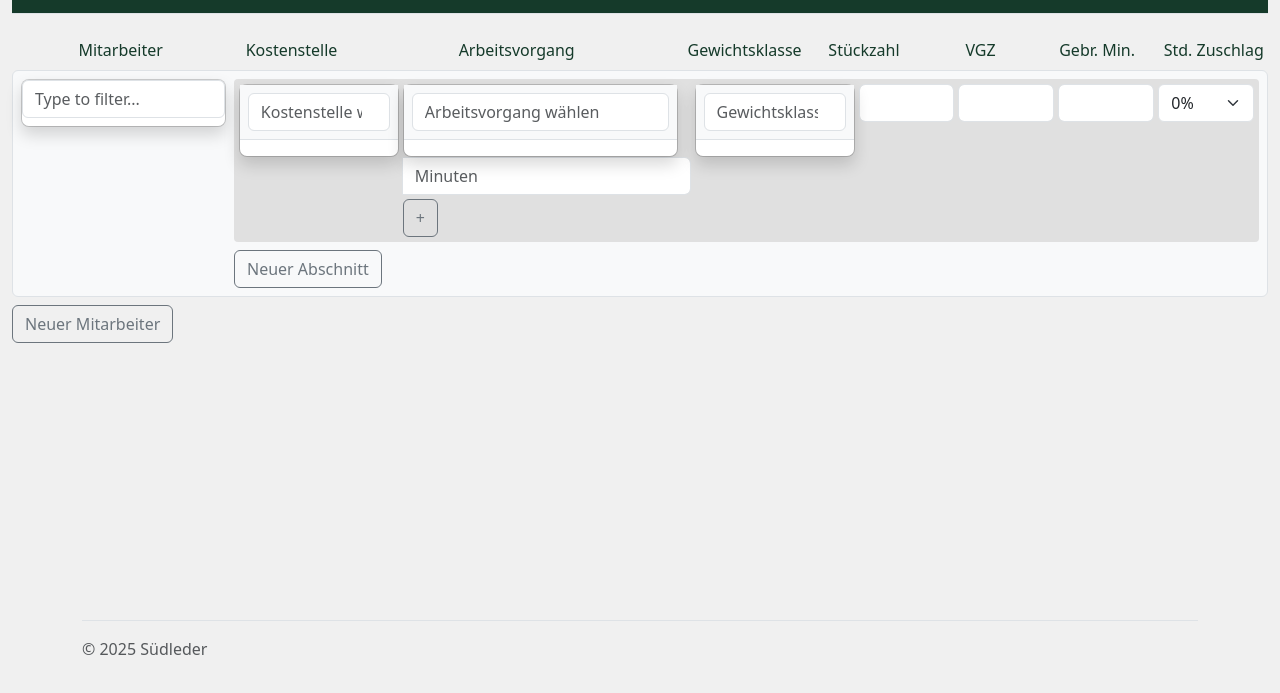
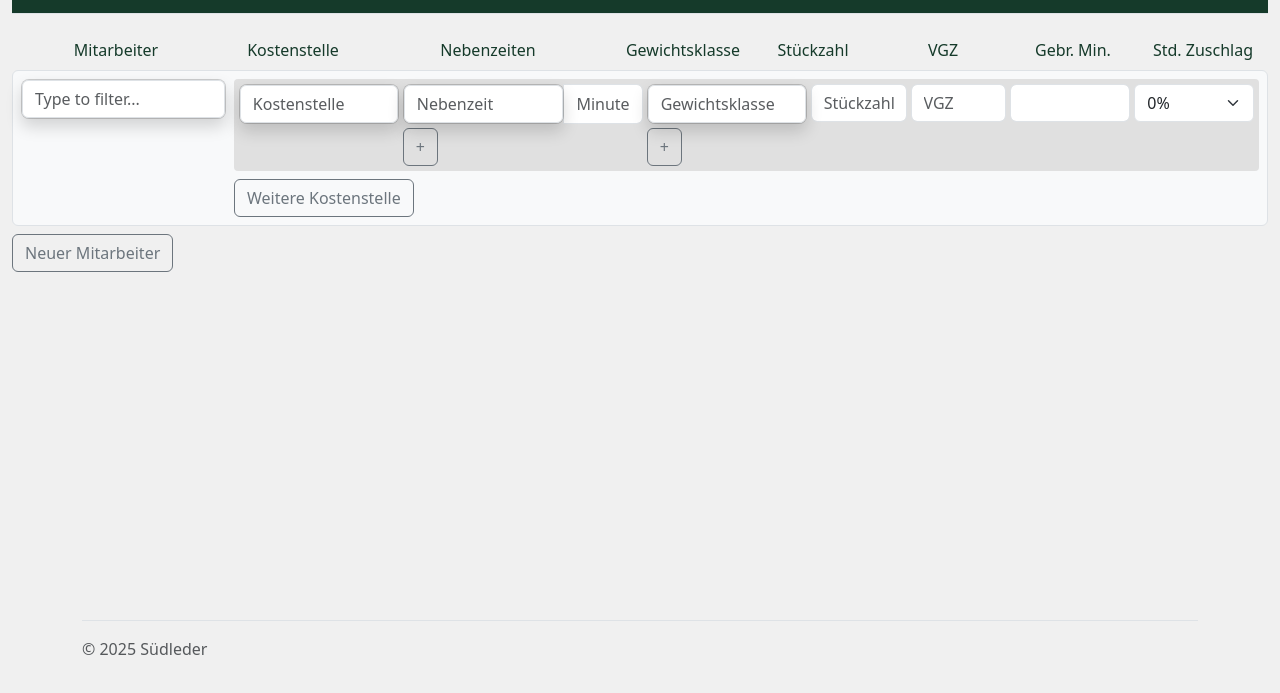
Before and after one commit to FGHovitech/Lohnkarten, a plain HTML site: page eingabemaske.html in a window 1280 px wide. Shown: the part 99-792 px from the top of the page. Drawn offline with Linux system fonts and the light colour scheme.

Commit message:
Add files via upload

```diff
--- a/css/eingabemaske.css
+++ b/css/eingabemaske.css
@@ -29,6 +29,10 @@
     margin-top: 0.5rem;
   }
 
+  .dropdown-menu{
+    padding: 0;
+  }
+
   .dropdown-menu ul {
     position: absolute;
     top: 100%;
@@ -39,3 +43,12 @@
     background-color: #fff;
     box-shadow: 0 4px 6px rgba(0,0,0,0.1);
   }
+
+  .nebenzeiten-row > .minutenEingabe{
+    flex:1;
+    min-width: 3.5rem;
+  }
+
+  .nebenzeitenDropdown{
+    flex:3
+  }
--- a/eingabemaske.html
+++ b/eingabemaske.html
@@ -32,13 +32,15 @@
       <!-- Globaler Header: Spaltenüberschriften jeweils zentriert -->
       <div class="eingabemaske-global-header d-flex">
         <div style="flex:2; text-align: center;">Mitarbeiter</div>
+        <div style="flex:10" class="d-flex">
             <div style="flex:1; text-align: center;">Kostenstelle</div>
-        <div style="flex:3; text-align: center;">Arbeitsvorgang</div>
+            <div style="flex:2; text-align: center;">Nebenzeiten</div>
             <div style="flex:1; text-align: center;">Gewichtsklasse</div>
             <div style="flex:1; text-align: center;">Stückzahl</div>
             <div style="flex:1; text-align: center;">VGZ</div>
             <div style="flex:1; text-align: center;">Gebr. Min.</div>
             <div style="flex:1; text-align: center;">Std. Zuschlag</div>
+        </div>
       </div>
 
       <!-- Container für alle dynamischen Eingabemasken -->
@@ -47,8 +49,8 @@
         <div class="eingabemaske-row border rounded p-2" style="background-color: #f8f9fa;">
           <!-- Mitarbeiterspalte -->
           <div class="employee-container" style="flex:2;">
-            <div class="dropdown-menu d-block position-relative pt-0 mx-0 rounded-3 shadow w-280px" data-bs-theme="light">
-              <form class="p-2 mb-2 bg-body-tertiary border-bottom">
+            <div class="dropdown-menu d-block position-relative pt-0 mx-0 rounded-3 shadow" data-bs-theme="light">
+              <form>
                 <input type="search" class="form-control" autocomplete="off" placeholder="Type to filter...">
               </form>
               <!-- Absolut positionierte Ergebnisliste, die den Container nicht vergrößert -->
@@ -93,9 +95,9 @@
                 <div class="d-flex w-100 gap-1">
                   <!-- Kostenstelle -->
                   <div style="flex:1;">
-                    <div class="dropdown-menu d-block position-relative pt-0 mx-0 rounded-3 shadow w-280px" data-bs-theme="light">
-                      <form class="p-2 mb-2 bg-body-tertiary border-bottom">
-                        <input type="search" class="form-control" autocomplete="off" placeholder="Kostenstelle wählen">
+                    <div class="dropdown-menu d-block position-relative pt-0 mx-0 rounded-3 shadow" data-bs-theme="light">
+                      <form>
+                        <input type="search" class="form-control" autocomplete="off" placeholder="Kostenstelle">
                       </form>
                       <ul class="list-unstyled mb-0" style="position: absolute; top: 100%; left: 0; width: 100%; display: none;">
                         <li>
@@ -112,13 +114,13 @@
                   </div>
 
 
-                  <!-- Arbeitsvorgang -->
-                  <div style="flex:3;">
-                    <div class="arbeitsvorgang-group">
-                      <div class="input-group mb-1 arbeitsvorgang-row">
-                        <div class="dropdown-menu d-block position-relative pt-0 mx-0 rounded-3 shadow w-280px" data-bs-theme="light">
-                          <form class="p-2 mb-2 bg-body-tertiary border-bottom">
-                            <input type="search" class="form-control" autocomplete="off" placeholder="Arbeitsvorgang wählen">
+                  <!-- Nebenzeiten -->
+                  <div style="flex:2;">
+                    <div class="nebenzeiten-group">
+                      <div class="d-flex input-group mb-1 nebenzeiten-row">
+                        <div class="nebenzeitenDropdown dropdown-menu d-block position-relative pt-0 mx-0 rounded-3 shadow" data-bs-theme="light">
+                          <form class="">
+                            <input type="search" class="form-control" autocomplete="off" placeholder="Nebenzeit">
                           </form>
                           <ul class="list-unstyled mb-0" style="position: absolute; top: 100%; left: 0; width: 100%; display: none;">
                             <li>
@@ -129,21 +131,33 @@
                             </li>
                           </ul>
                         </div>
-                        <input type="number" name="arbeitsvorgang_number[]" class="form-control" placeholder="Minuten">
+                        <input type="number" name="nebenzeiten_number[]" class="form-control minutenEingabe" placeholder="Minuten">
                       </div>
                       <div>
-                        <button type="button" class="btn btn-outline-secondary add-arbeitsvorgang">+</button>
+                        <button type="button" class="btn btn-outline-secondary add-nebenzeiten">+</button>
                       </div>
                     </div>
                   </div>
 
+                  <!-- Gruppe: Gewichtsklasse, Stückzahl & VGZ -->
+                  <div class="gewichtsklasse-group" style="flex:3;">
+                    <div class="d-flex gap-1 gewichtsklasse-row mb-1">
                       <!-- Gewichtsklasse -->
                       <div style="flex:1;">
-                    <div class="dropdown-menu d-block position-relative pt-0 mx-0 rounded-3 shadow w-280px" data-bs-theme="light">
-                      <form class="p-2 mb-2 bg-body-tertiary border-bottom">
-                        <input type="search" class="form-control" autocomplete="off" placeholder="Gewichtsklasse wählen">
+                        <div class="dropdown-menu d-block position-relative pt-0 mx-0 rounded-3 shadow" data-bs-theme="light">
+                          <form>
+                            <input type="search" class="form-control" autocomplete="off" placeholder="Gewichtsklasse">
                           </form>
-                      <ul class="list-unstyled mb-0" style="position: absolute; top: 100%; left: 0; width: 100%; display: none;">
+                          <ul class="list-unstyled mb-0" style="
+                                position: absolute;
+                                top: 100%;
+                                left: 0;
+                                width: 100%;
+                                display: none;
+                                z-index: 1050;
+                                background-color: #fff;
+                                box-shadow: 0 4px 6px rgba(0,0,0,0.1);
+                                ">
                             <li>
                               <a class="dropdown-item d-flex align-items-center gap-2 py-2" href="#">Bitte wählen</a>
                             </li>
@@ -159,19 +173,26 @@
                           </ul>
                         </div>
                       </div>
-
                       <!-- Stückzahl -->
                       <div style="flex:1;">
-                    <input type="number" name="stueckzahl[]" class="form-control">
+                        <input type="number" name="stueckzahl[]" class="form-control" placeholder="Stückzahl">
                       </div>
-                  <!-- Vorgabezeit -->
+                      <!-- VGZ -->
                       <div style="flex:1;">
-                    <input type="text" name="vorgabezeit[]" class="form-control">
+                        <input type="text" name="vgz[]" class="form-control" placeholder="VGZ">
                       </div>
+                    </div>
+                    <!-- Plus‑Button für Gewichtsklasse -->
+                    <div>
+                      <button type="button" class="btn btn-outline-secondary add-gewichtsklasse">+</button>
+                    </div>
+                  </div>
+
                   <!-- Gebrauchte Minuten -->
                   <div style="flex:1;">
                     <input type="number" name="gebrauchteMinuten[]" class="form-control">
                   </div>
+
                   <!-- Stundenzuschlag -->
                   <div style="flex:1;">
                     <select name="stundenzuschlag[]" class="form-select" data-live-search="true" title="Stundenzuschlag wählen">
@@ -186,7 +207,7 @@
             </div>
             <!-- Button für einen neuen inneren Abschnitt -->
             <div class="inner-section-button">
-              <button type="button" class="btn btn-outline-secondary add-inner-section">Neuer Abschnitt</button>
+              <button type="button" class="btn btn-outline-secondary add-inner-section">Weitere Kostenstelle</button>
             </div>
           </div>
         </div>
--- a/js/eingabemaske.js
+++ b/js/eingabemaske.js
@@ -1,8 +1,8 @@
 $(document).ready(function() {
-    // Arbeitsvorgang-Plus-Button: Fügt innerhalb eines inneren Abschnitts eine weitere Arbeitsvorgangszeile hinzu.
-    $(document).on('click', '.add-arbeitsvorgang', function() {
-      var $group = $(this).closest('.arbeitsvorgang-group');
-      var $newRow = $group.find('.arbeitsvorgang-row').first().clone();
+    // Nebenzeiten-Plus-Button: Fügt innerhalb eines inneren Abschnitts eine weitere Nebenzeitenszeile hinzu.
+    $(document).on('click', '.add-nebenzeiten', function() {
+      var $group = $(this).closest('.nebenzeiten-group');
+      var $newRow = $group.find('.nebenzeiten-row').first().clone();
       $newRow.find('input').val('');
       $newRow.find('select').prop('selectedIndex', 0);
 
@@ -11,7 +11,7 @@ $(document).ready(function() {
       // Entferne das Attribut, damit das neue Dropdown neu initialisiert wird
       $newRow.find('.dropdown-menu').removeAttr('data-dropdown-inited');
 
-      // Dropdowns im neuen Arbeitsvorgangs-Block initialisieren
+      // Dropdowns im neuen Nebenzeiten-Block initialisieren
       initDropdowns($newRow.get(0));
     });
 
@@ -60,6 +60,24 @@ $(document).ready(function() {
       initDropdowns($newRow.get(0));
     });
   });
+
+  // Plus-Knopf für Gewichtsklasse, Stückzahl & VGZ:
+$(document).on('click', '.add-gewichtsklasse', function() {
+  var $group = $(this).closest('.gewichtsklasse-group');
+  // Klonen der ersten Zeile der Gruppe
+  var $newRow = $group.find('.gewichtsklasse-row').first().clone();
+  // Alle Eingabefelder leeren
+  $newRow.find('input').val('');
+  // Entferne Attribut für Dropdown-Neuinitialisierung
+  $newRow.find('.dropdown-menu').removeAttr('data-dropdown-inited');
+
+  // Füge die neue Zeile oberhalb des Plus-Buttons ein
+  $(this).parent().before($newRow);
+
+  // Initialisiere die Dropdowns im neuen Block neu
+  initDropdowns($newRow.get(0));
+});
+
 
   // DROPDOWN-MENÜ
 
```
Lines whose indentation alone changed are shown as unchanged.
